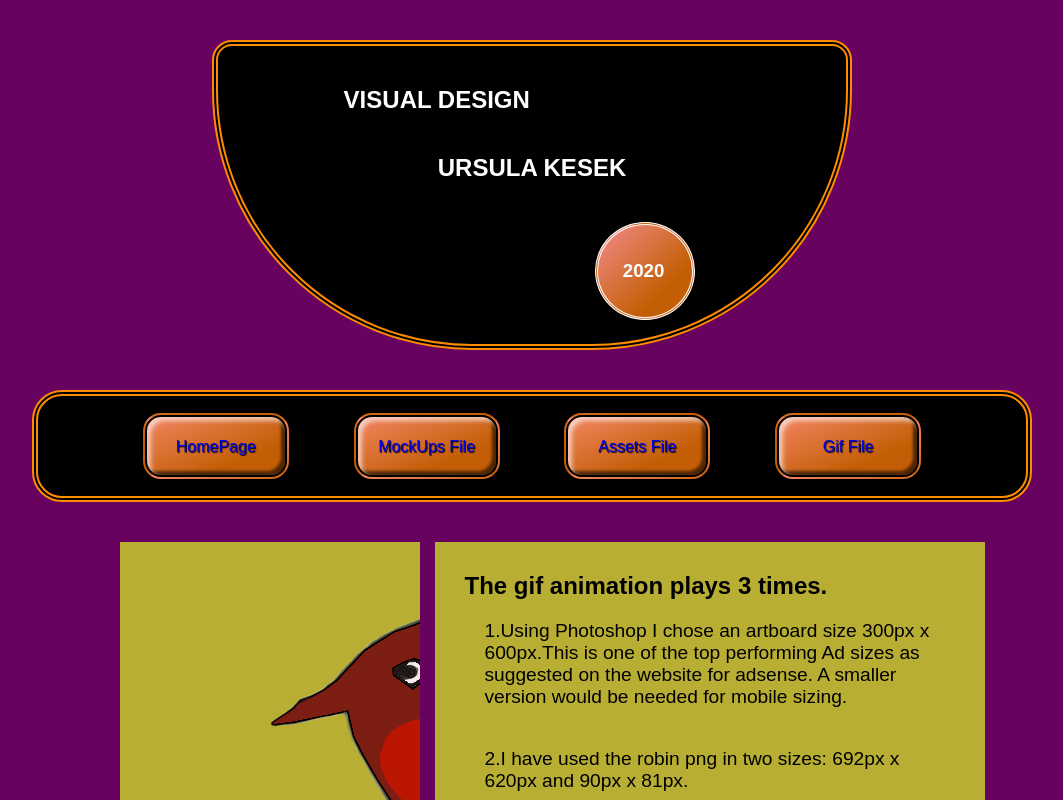
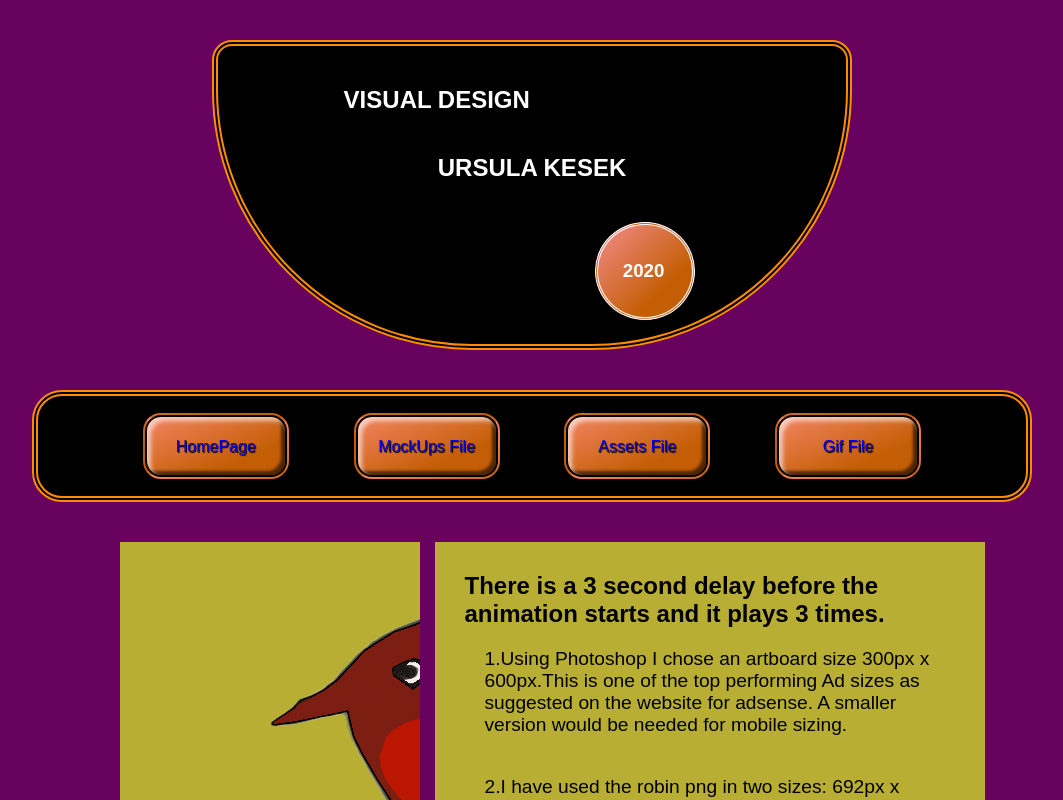
Before and after one commit to UrsulaKesek/uk-visuals, a React (Create React App) app: page /gif in a window 1280 px wide. Shown: the top 800 px of the page, without its empty margins (108-1171 px from the left). Built offline with nearby package versions, Linux system fonts and the light colour scheme; a web font is replaced by a local one.

Commit message:
edited gif delay

```diff
--- a/src/pages/GifSpriteFile/index.jsx
+++ b/src/pages/GifSpriteFile/index.jsx
@@ -10,7 +10,7 @@ const GifSpriteFile = () => {
           <img className="rob" src={Birds} alt="robin-tweet-animation" />
         </div>
         <div className="gif">
-          <h2>The gif animation plays 3 times.</h2>
+          <h2> There is a 3 second delay before the animation starts and it plays 3 times.</h2>
           <p>
             1.Using Photoshop I chose an artboard size 300px x 600px.This is one
             of the top performing Ad sizes as suggested on the website for
```
Also changed, not shown: src/pages/GifSpriteFile/Images/bird-anim-vi.gif.
